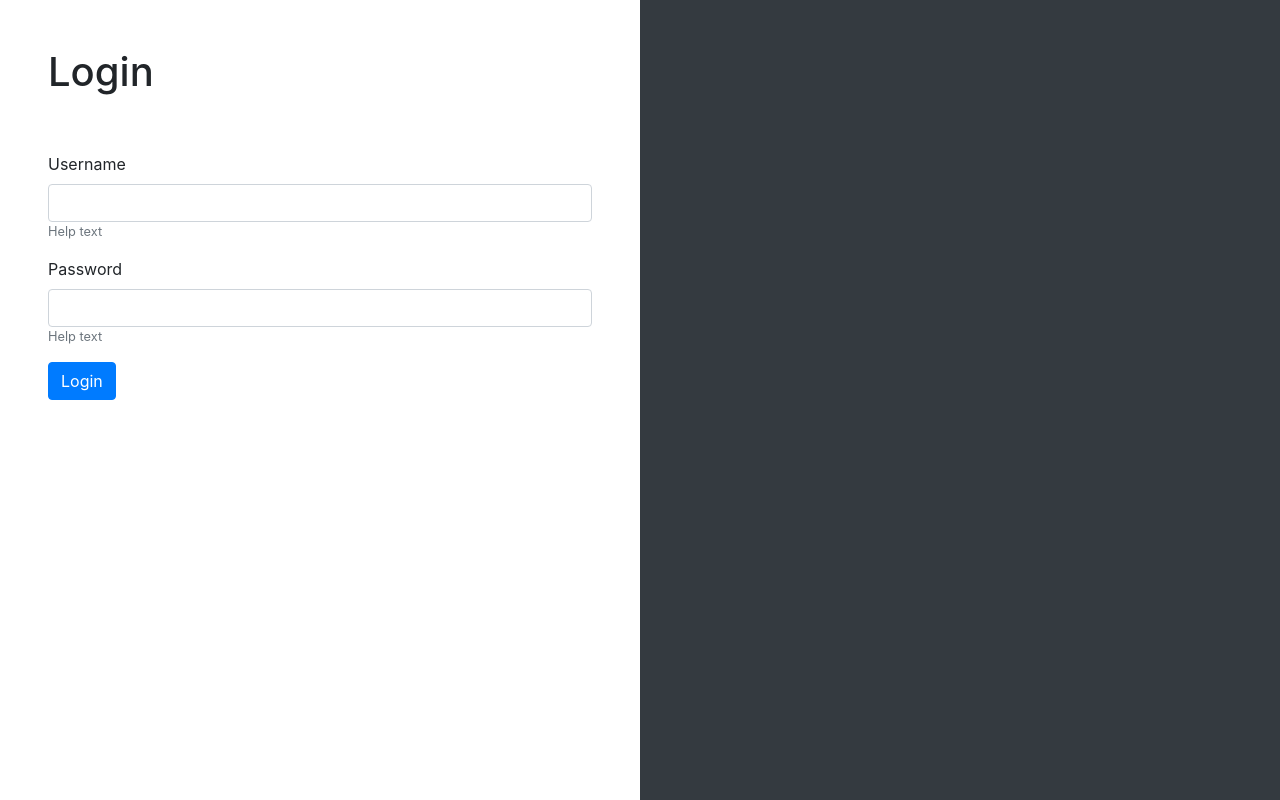
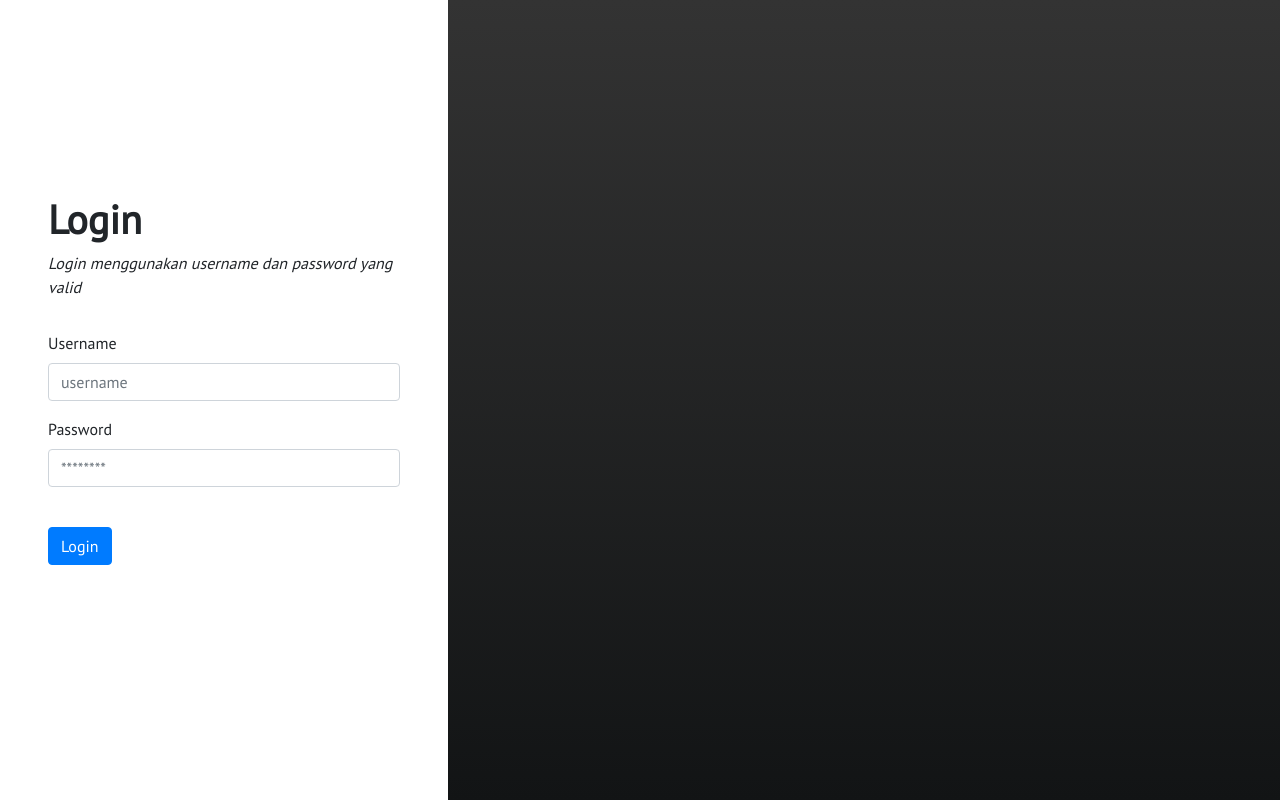
Before and after one commit to aldiwira/gudangku, a CodeIgniter app: page /database/ in a window 1280 px wide. Run offline with CodeIgniter, Linux system fonts and the light colour scheme; some libraries are stand-ins or nearby versions.

Commit message:
complate login functions

```diff
--- a/application/config/autoload.php
+++ b/application/config/autoload.php
@@ -1,5 +1,5 @@
 <?php
-defined('BASEPATH') OR exit('No direct script access allowed');
+defined('BASEPATH') or exit('No direct script access allowed');
 
 /*
 | -------------------------------------------------------------------
@@ -58,7 +58,7 @@ $autoload['packages'] = array();
 |
 |	$autoload['libraries'] = array('user_agent' => 'ua');
 */
-$autoload['libraries'] = array();
+$autoload['libraries'] = array('database', 'email', 'session');
 
 /*
 | -------------------------------------------------------------------
--- a/application/config/config.php
+++ b/application/config/config.php
@@ -1,5 +1,5 @@
 <?php
-defined('BASEPATH') OR exit('No direct script access allowed');
+defined('BASEPATH') or exit('No direct script access allowed');
 
 /*
 |--------------------------------------------------------------------------
@@ -38,7 +38,7 @@ $config['base_url']    = "$http" . $_SERVER['SERVER_NAME'] . "" . $newurl;
 | variable so that it is blank.
 |
 */
-$config['index_page'] = 'index.php';
+$config['index_page'] = '';
 
 /*
 |--------------------------------------------------------------------------
@@ -55,7 +55,7 @@ $config['index_page'] = 'index.php';
 |
 | WARNING: If you set this to 'PATH_INFO', URIs will always be URL-decoded!
 */
-$config['uri_protocol']	= 'REQUEST_URI';
+$config['uri_protocol']    = 'REQUEST_URI';
 
 /*
 |--------------------------------------------------------------------------
@@ -79,7 +79,7 @@ $config['url_suffix'] = '';
 | than english.
 |
 */
-$config['language']	= 'english';
+$config['language']    = 'english';
 
 /*
 |--------------------------------------------------------------------------
@@ -403,11 +403,11 @@ $config['sess_regenerate_destroy'] = FALSE;
 |       'cookie_httponly') will also affect sessions.
 |
 */
-$config['cookie_prefix']	= '';
-$config['cookie_domain']	= '';
-$config['cookie_path']		= '/';
-$config['cookie_secure']	= FALSE;
-$config['cookie_httponly'] 	= FALSE;
+$config['cookie_prefix']    = '';
+$config['cookie_domain']    = '';
+$config['cookie_path']        = '/';
+$config['cookie_secure']    = FALSE;
+$config['cookie_httponly']     = FALSE;
 
 /*
 |--------------------------------------------------------------------------
--- a/application/config/database.php
+++ b/application/config/database.php
@@ -1,5 +1,5 @@
 <?php
-defined('BASEPATH') OR exit('No direct script access allowed');
+defined('BASEPATH') or exit('No direct script access allowed');
 
 /*
 | -------------------------------------------------------------------
@@ -76,7 +76,7 @@ $query_builder = TRUE;
 $db['default'] = array(
 	'dsn'	=> '',
 	'hostname' => 'localhost',
-	'username' => '',
+	'username' => 'root',
 	'password' => '',
 	'database' => 'gudang_ns',
 	'dbdriver' => 'mysqli',
--- a/application/config/routes.php
+++ b/application/config/routes.php
@@ -1,5 +1,5 @@
 <?php
-defined('BASEPATH') OR exit('No direct script access allowed');
+defined('BASEPATH') or exit('No direct script access allowed');
 
 /*
 | -------------------------------------------------------------------------
@@ -49,10 +49,10 @@ defined('BASEPATH') OR exit('No direct script access allowed');
 | Examples:	my-controller/index	-> my_controller/index
 |		my-controller/my-method	-> my_controller/my_method
 */
-$route['default_controller'] = 'Main/Login';
+$route['default_controller'] = 'User';
 $route['404_override'] = '';
 $route['translate_uri_dashes'] = FALSE;
 
 // Routes App
-$route['login'] = "Main/Login";
+$route['login'] = "User";
 $route['admin'] = "Main/Admin";
--- a/application/controllers/Main.php
+++ b/application/controllers/Main.php
@@ -4,14 +4,6 @@ defined('BASEPATH') or exit('No direct script access allowed');
 
 class Main extends CI_Controller
 {
-
-    public function Login()
-    {
-        $data['title'] = "Login";
-        $data['content'] = $this->load->view('users/login');
-        $this->load->view('template/main', $data);
-    }
-
     public function Admin()
     {
         $data['title'] = "Login";
--- /dev/null
+++ b/application/controllers/User.php
@@ -0,0 +1,64 @@
+<?php
+
+defined('BASEPATH') or exit('No direct script access allowed');
+
+class User extends CI_Controller
+{
+
+    public function __construct()
+    {
+        parent::__construct();
+        //Do your magic here
+        $this->load->library('form_validation');
+        $this->load->library('session');
+        $this->load->model('cruder', 'cruder');
+    }
+
+    public function index()
+    {
+        $this->form_validation->set_rules('username', 'username', 'required|callback_username_check', array('required' => 'Harap masukan username dengan benar'));
+        $this->form_validation->set_rules('password', 'password', 'required|callback_password_check', array('required' => 'Harap masukan password dengan benar'));
+        if ($this->form_validation->run() == false) {
+            $data['title'] = "Login";
+            $data['content'] = $this->load->view('users/login');
+            $this->load->view('template/main', $data);
+        } else {
+            $username = $this->input->post('username');
+            $password = $this->input->post('password');
+            $filter = array('username' => $username, 'password' => $password);
+            $resp = $this->cruder->where('user', $filter)->row();
+
+            if ($resp != null) {
+                redirect('/admin');
+            } else {
+                $data['callback'] = "Pastikan username dan password benar";
+                redirect('/');
+            }
+        }
+    }
+
+    public function username_check($str)
+    {
+        $filter = array('username' => $str);
+        $resp = $this->cruder->where('user', $filter)->row();
+        if ($resp != null) {
+            return true;
+        } else {
+            $this->form_validation->set_message('username_check', 'Pastikan username yang anda masukan benar');
+            return false;
+        }
+    }
+    public function password_check($str)
+    {
+        $filter = array('password' => $str);
+        $resp = $this->cruder->where('user', $filter)->row();
+        if ($resp != null) {
+            return true;
+        } else {
+            $this->form_validation->set_message('password_check', 'Pastikan password yang anda masukan benar');
+            return false;
+        }
+    }
+}
+
+/* End of file User.php */
--- /dev/null
+++ b/application/models/cruder.php
@@ -0,0 +1,32 @@
+<?php
+
+defined('BASEPATH') or exit('No direct script access allowed');
+
+class cruder extends CI_Model
+{
+    public function get($table)
+    {
+        return $this->db->get($table);
+    }
+    public function where($table, $filter)
+    {
+        $this->db->where($filter);
+        return $this->db->get($table);
+    }
+    public function whereLike($table, $filter)
+    {
+        $this->db->like($filter);
+        return $this->db->get($table);
+    }
+    public function create($table, $data)
+    {
+        $this->db->insert($table, $data);
+    }
+    public function update($table, $filter, $update)
+    {
+        $this->db->where($filter);
+        $this->db->update($table, $update, $filter);
+    }
+}
+
+    /* End of file cruder.php */
--- a/application/views/template/main.php
+++ b/application/views/template/main.php
@@ -1,19 +1,23 @@
 <!DOCTYPE html>
 <html lang="en">
+
 <head>
     <meta charset="UTF-8">
     <meta name="viewport" content="width=device-width, initial-scale=1, shrink-to-fit=no">
     <title><?= $title ?></title>
 
     <!-- Bootstrap css -->
-        <link rel="stylesheet" href="https://maxcdn.bootstrapcdn.com/bootstrap/4.0.0/css/bootstrap.min.css" integrity="sha384-Gn5384xqQ1aoWXA+058RXPxPg6fy4IWvTNh0E263XmFcJlSAwiGgFAW/dAiS6JXm" crossorigin="anonymous">
-        <link rel="stylesheet" href="<?= base_url() ?>assets/bootstraps/css/bootstrap.min.css">
+    <link rel="stylesheet" href="https://cdn.jsdelivr.net/npm/bootstrap@4.5.3/dist/css/bootstrap.min.css" integrity="sha384-TX8t27EcRE3e/ihU7zmQxVncDAy5uIKz4rEkgIXeMed4M0jlfIDPvg6uqKI2xXr2" crossorigin="anonymous">
 
     <!-- custom css -->
     <link rel="stylesheet" href="<?= base_url() ?>assets/css/font-responsive.css">
+    <link rel="stylesheet" href="<?= base_url() ?>assets/css/main.css">
+    <link rel="stylesheet" href="<?= base_url() ?>assets/css/responsive.css">
+
 
 
 </head>
+
 <body>
 
     <!-- your content is loaded at here -->
@@ -22,16 +26,14 @@
     </div>
 
     <!-- Bootstrap js -->
-        <script src="https://code.jquery.com/jquery-3.2.1.slim.min.js" integrity="sha384-KJ3o2DKtIkvYIK3UENzmM7KCkRr/rE9/Qpg6aAZGJwFDMVNA/GpGFF93hXpG5KkN" crossorigin="anonymous"></script>
-        <script src="https://cdnjs.cloudflare.com/ajax/libs/popper.js/1.12.9/umd/popper.min.js" integrity="sha384-ApNbgh9B+Y1QKtv3Rn7W3mgPxhU9K/ScQsAP7hUibX39j7fakFPskvXusvfa0b4Q" crossorigin="anonymous"></script>
-        <script src="https://maxcdn.bootstrapcdn.com/bootstrap/4.0.0/js/bootstrap.min.js" integrity="sha384-JZR6Spejh4U02d8jOt6vLEHfe/JQGiRRSQQxSfFWpi1MquVdAyjUar5+76PVCmYl" crossorigin="anonymous"></script>
-        <script src="https://cdn.jsdelivr.net/npm/bootstrap@4.5.3/dist/js/bootstrap.bundle.min.js" integrity="sha384-ho+j7jyWK8fNQe+A12Hb8AhRq26LrZ/JpcUGGOn+Y7RsweNrtN/tE3MoK7ZeZDyx" crossorigin="anonymous"></script>
+    <script src="https://code.jquery.com/jquery-3.5.1.slim.min.js" integrity="sha384-DfXdz2htPH0lsSSs5nCTpuj/zy4C+OGpamoFVy38MVBnE+IbbVYUew+OrCXaRkfj" crossorigin="anonymous"></script>
+    <script src="https://cdn.jsdelivr.net/npm/popper.js@1.16.1/dist/umd/popper.min.js" integrity="sha384-9/reFTGAW83EW2RDu2S0VKaIzap3H66lZH81PoYlFhbGU+6BZp6G7niu735Sk7lN" crossorigin="anonymous"></script>
+    <script src="https://cdn.jsdelivr.net/npm/bootstrap@4.5.3/dist/js/bootstrap.min.js" integrity="sha384-w1Q4orYjBQndcko6MimVbzY0tgp4pWB4lZ7lr30WKz0vr/aWKhXdBNmNb5D92v7s" crossorigin="anonymous"></script>
 
-        <!-- offline -->
-        <script src="<?= base_url() ?>assets/bootstraps/js/jquery.slim.js"></script>
-        <script src="<?= base_url() ?>assets/bootstraps/js/popper.min.js"></script>
-        <script src="<?= base_url() ?>assets/bootstraps/js/bootstrap.min.js"></script>
-        <script src="<?= base_url() ?>assets/bootstraps/js/bootstrap.bundle.min.js"></script>
+    <!-- custom -->
+    <script src="<?= base_url() ?>assets/js/main.js"></script>
+
 
 </body>
+
 </html>
--- a/application/views/users/login.php
+++ b/application/views/users/login.php
@@ -1,23 +1,27 @@
 <div class="d-flex flex-row h-100 clearfix">
-    <div class="d-flex flex-column p-5 pt-5 w-50 h-100">
-        <h1>Login</h1>
-        <div class="pt-5">
-            <form action="">
+    <div class="d-flex flex-column align-items-start justify-content-center p-5 w-35 h-100">
+        <!-- Left content here -->
+        <!-- Login Content -->
+        <h1 class="font-weight-bold">Login</h1>
+        <p class="font-italic">Login menggunakan username dan password yang valid</p>
+        <div class="w-100 mt-3">
+            <form method="POST" action="">
                 <div class="form-group">
-                    <label for="">Username</label>
-                    <input type="text" name="" id="" class="form-control" placeholder="" aria-describedby="helpId">
-                    <small id="helpId" class="text-muted">Help text</small>
+                    <label for="usernamefor">Username</label>
+                    <input type="text" name="username" id="" class="form-control" value="<?php echo set_value('username') ?>" placeholder="username" aria-describedby="helpId">
+                    <small id="helpId" class="text-danger"><?= form_error('username') ?></small>
                 </div>
                 <div class="form-group">
-                    <label for="">Password</label>
-                    <input type="text" name="" id="" class="form-control" placeholder="" aria-describedby="helpId">
-                    <small id="helpId" class="text-muted">Help text</small>
+                    <label for="passwordfor">Password</label>
+                    <input type="password" name="password" id="" class="form-control" value="<?php echo set_value('password') ?>" placeholder="********" aria-describedby="helpId">
+                    <small id="helpId" class="text-danger"><?= form_error('password') ?></small>
                 </div>
-                <button type="button" class="btn btn-primary">Login</button>
+
+                <button type="submit" class="btn btn-primary my-4">Login</button>
             </form>
         </div>
     </div>
-    <div class="bg-dark d-flex w-50 h-100">
-
+    <div class="left-wrapper bg-main d-flex w-65">
+        <!-- Left content here -->
     </div>
 </div>
--- a/assets/css/main.css
+++ b/assets/css/main.css
@@ -1,35 +1,35 @@
 @font-face {
 	font-family: "PT Sans";
-    src: url("../fonts/PTSansRegular.ttf") format('truetype');
+	src: url("../fonts/PTSansRegular.ttf") format("truetype");
 	font-style: normal;
 	font-weight: 100;
 }
 @font-face {
 	font-family: "PT Sans Bold";
-    src: url("../fonts/PTSansBold.ttf") format('truetype');
+	src: url("../fonts/PTSansBold.ttf") format("truetype");
 	font-style: normal;
 	font-weight: 100;
 }
 @font-face {
 	font-family: "PT Sans Italic";
-    src: url("../fonts/PTSansItalic.ttf") format('truetype');
+	src: url("../fonts/PTSansItalic.ttf") format("truetype");
 }
-@font-face{
+@font-face {
 	font-family: "Roboto";
-    src: url("../fonts/RobotoRegular.ttf") format('truetype');
+	src: url("../fonts/RobotoRegular.ttf") format("truetype");
 	font-style: normal;
 	font-weight: 100;
 }
-@font-face{
+@font-face {
 	font-family: "Roboto Bold";
-    src: url("../fonts/RobotoBold.ttf") format('truetype');
+	src: url("../fonts/RobotoBold.ttf") format("truetype");
 }
 
 :root {
-    --charcoal : #333333;
-    --charcoalgrad : #121415;
-    --donker : #333652;
-    --whitesnow : #F2F2F2;
+	--charcoal: #333333;
+	--charcoalgrad: #121415;
+	--donker: #333652;
+	--whitesnow: #f2f2f2;
 }
 
 body {
@@ -40,40 +40,17 @@ body {
 
 .bg-main {
 	background: rgb(18, 20, 21);
-	background: linear-gradient(0deg, rgba(18, 20, 21, 1) 0%, rgba(51, 51, 51, 1) 100%);
+	background: linear-gradient(
+		0deg,
+		rgba(18, 20, 21, 1) 0%,
+		rgba(51, 51, 51, 1) 100%
+	);
 }
 
-.text-charcoal {
-    color: var(--charcoal);
+.w-35 {
+	width: 35% !important;
 }
 
-.rounded-2 {
-    border-radius: 30px;
+.w-65 {
+	width: 65% !important;
 }
-.img-1 {
-     background-position: center center;
-     background-repeat: no-repeat;
-}
-.title-style {
-    font-family: "PT Sans Bold";
-}
-
-.dot-item{
-    height: 20px;
-    width: 20px;
-    margin-bottom: 20px;
-    background-color: var(--charcoal);
-    border-radius: 100px;
-    display: inline-block;
-}
-
-.address-style {
-    font-family: "PT Sans Italic";
-}
-
-.line-footer {
-    border-bottom: 2px solid var(--donker);
-}
-.line-footer-white {
-    border-bottom: 2px solid var(--whitesnow);
-}
--- /dev/null
+++ b/assets/css/responsive.css
@@ -0,0 +1,28 @@
+/* Login Responsive  */
+
+@media all and (max-width: 768px) {
+	.w-35 {
+		width: 50% !important;
+	}
+	.w-65 {
+		width: 50% !important;
+	}
+}
+
+@media all and (max-width: 425px) {
+	.w-35 {
+		width: 70% !important;
+	}
+	.w-65 {
+		width: 30% !important;
+	}
+}
+
+@media all and (max-width: 320px) {
+	.w-35 {
+		width: 90% !important;
+	}
+	.w-65 {
+		width: 10% !important;
+	}
+}
--- /dev/null
+++ b/assets/js/main.js
@@ -0,0 +1 @@
+console.log("marhaban ya inspect element");
```
Also changed, not shown: assets/css/header.css (deleted, +0 -25 lines), assets/css/home.css (deleted). Lines whose indentation alone changed are shown as unchanged.
